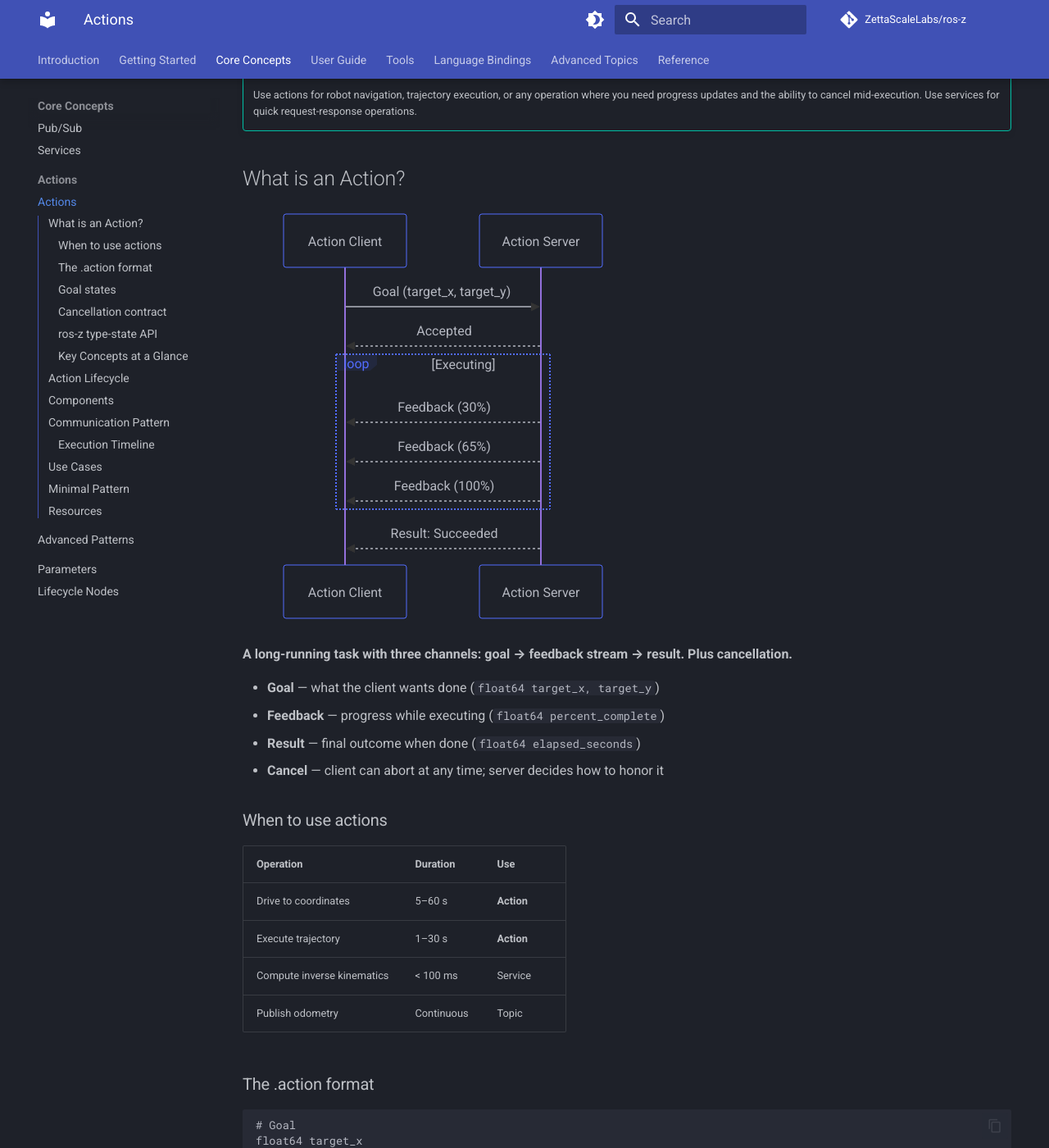
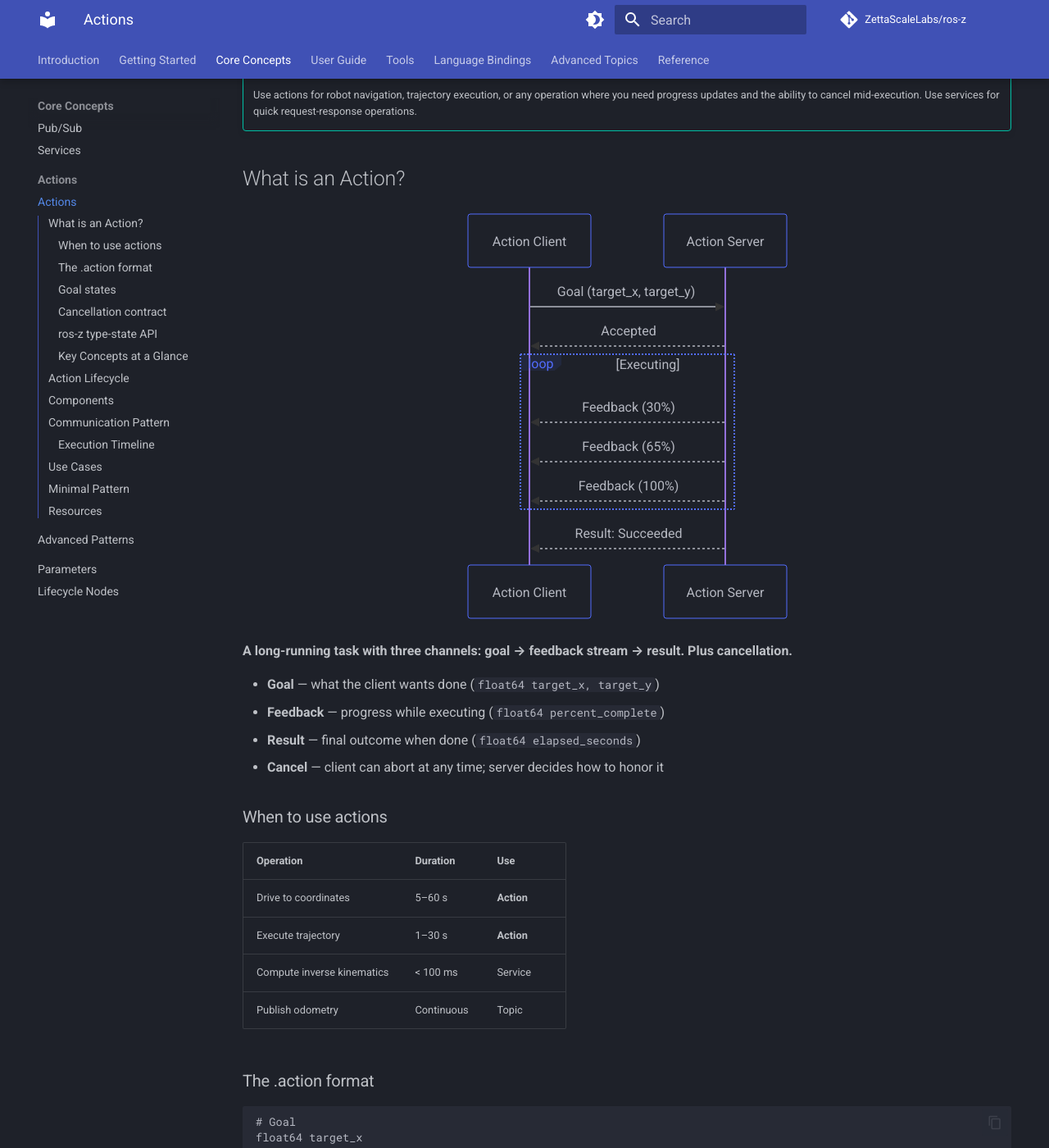
Before and after one commit to ZettaScaleLabs/ros-z, an MkDocs documentation site: the page built from docs/core-concepts/actions.md, in a window 1280 px wide and 1400 px high, scrolled down 393 px. Shown: the whole window at 82% size. Built offline with MkDocs 1.6.1 and Material for MkDocs 9.7.7, drawn with Linux system fonts in a browser that asks for light colours; comment, search, counter and statistics services are not loaded.

Commit message:
style: center-align all mermaid diagrams

```diff
--- a/docs/stylesheets/home.css
+++ b/docs/stylesheets/home.css
@@ -1,3 +1,10 @@
+/* ============================================================
+   Mermaid diagrams — center-aligned
+   ============================================================ */
+
+.mermaid { display: flex; justify-content: center; }
+.mermaid svg { max-width: 100%; }
+
 /* ============================================================
    Hero section
    ============================================================ */
```
